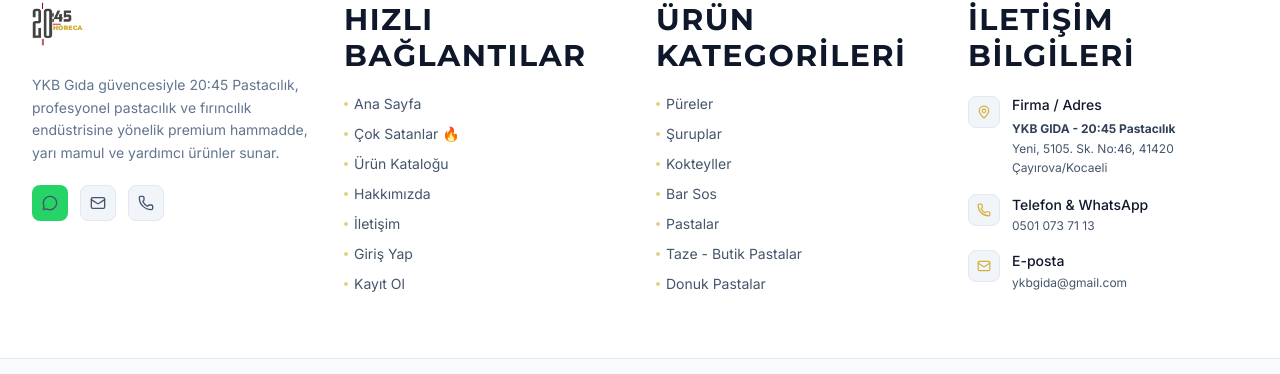
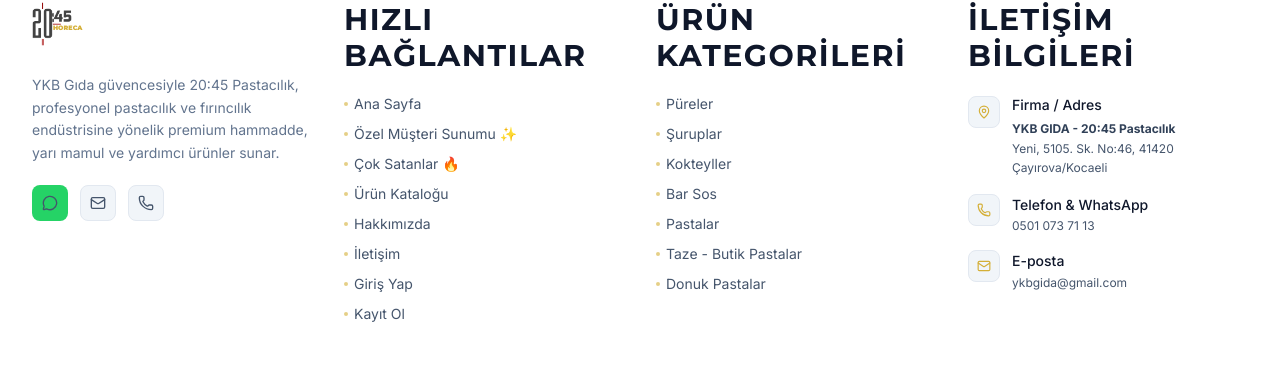
Before and after one commit to odessaistaken/yirmikirbes, a Next.js app: page / in a window 1280 px wide. Shown: the part 4265-4639 px from the top of the page. Built offline with nearby package versions, Linux system fonts and the light colour scheme; no server answers; the database is empty.

Commit message:
feat: admin sol menuye ve footer baglantilarina sunum katalogu eklendi

```diff
--- a/app/admin/layout.tsx
+++ b/app/admin/layout.tsx
@@ -15,6 +15,7 @@
   Layers,
   Award,
   Flame,
+  BookOpen,
 } from "lucide-react";
 import { useAuth } from "@/lib/auth-context";
 import Logo from "@/components/Logo";
@@ -24,6 +25,7 @@
   { label: "Slider", href: "/admin/slider", icon: <Layers size={18} /> },
   { label: "Kategoriler", href: "/admin/kategoriler", icon: <Tag size={18} /> },
   { label: "Ürünler", href: "/admin/urunler", icon: <Package size={18} /> },
+  { label: "Sunum Kataloğu", href: "/admin/sunum-katalogu", icon: <BookOpen size={18} className="text-amber-500" /> },
   { label: "Çok Satanlar", href: "/admin/cok-satanlar", icon: <Flame size={18} className="text-amber-500" /> },
   { label: "Markalar", href: "/admin/markalar", icon: <Award size={18} /> },
   { label: "Kullanıcılar", href: "/admin/kullanicilar", icon: <Users size={18} /> },
--- a/components/layout/Footer.tsx
+++ b/components/layout/Footer.tsx
@@ -103,6 +103,7 @@
             <ul className="space-y-2.5">
               {[
                 { label: "Ana Sayfa", href: "/" },
+                { label: "Özel Müşteri Sunumu ✨", href: "/sunum-katalogu" },
                 { label: "Çok Satanlar 🔥", href: "/cok-satanlar" },
                 { label: "Ürün Kataloğu", href: "/katalog" },
                 { label: "Hakkımızda", href: "/hakkimizda" },
```
